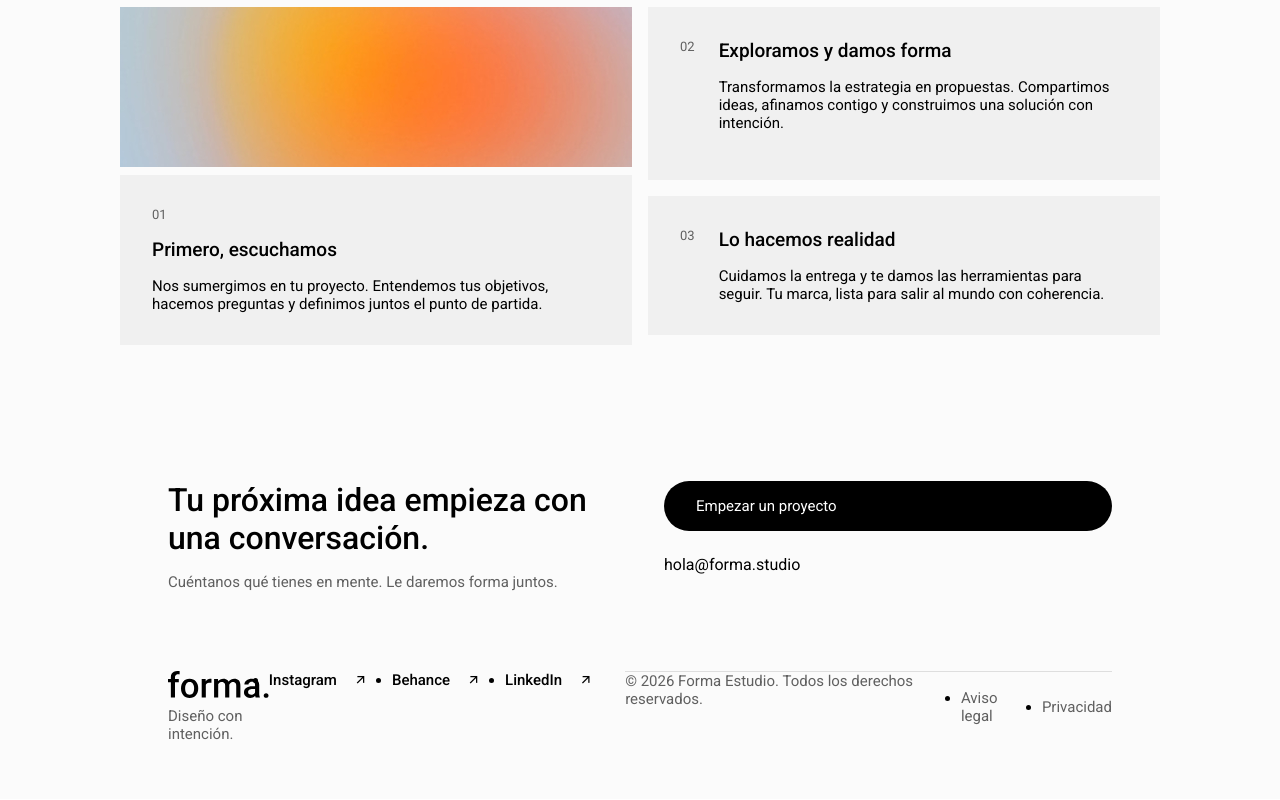
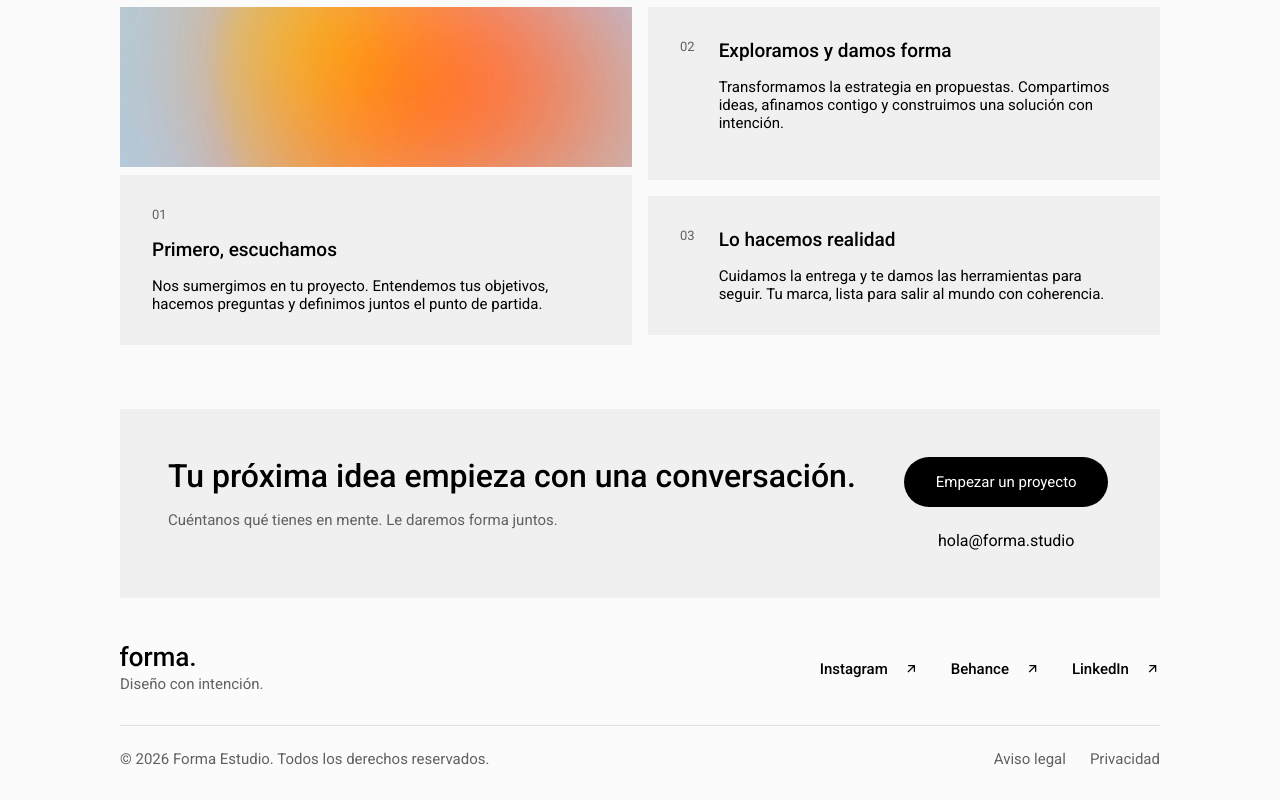
Before and after one commit to lucasmarcru/Lucas---dise-o-web---octubre-2026, a plain HTML site: page maquetacion dificil/index.html in a window 1280 px wide. Shown: the part 1894-2694 px from the top of the page. Drawn offline with nearby package versions, Linux system fonts and the light colour scheme.

Commit message:
maquetacion dificil

```diff
--- a/maquetacion dificil/css/index.css
+++ b/maquetacion dificil/css/index.css
@@ -64,6 +64,10 @@ h3 {
 p {
     font-size: 15px;
     font-weight: 400;
+}
+
+ul{
+    list-style: none;
 }
 
 .big {
@@ -325,55 +329,80 @@ p {
 
 /* Footer */
 
-.footer{
-    padding: var(--space-md);
+.footer {
+    padding: 0 var(--space-md);
     background-color: var(--color-bg);
 }
-.footer__block{
+
+.footer__block {
     display: flex;
     flex-direction: column;
 }
-.footer__contact{
+
+.footer__contact {
     display: flex;
-    padding:var(--space-xl);
-    gap:var(--space-xl);
+    padding: var(--space-xl);
+    background-color: var(--color-light-grey);
+    gap: var(--space-xl);
     flex-wrap: wrap;
 }
-.footer__contact-content{
+
+.footer__contact-content {
     display: flex;
     flex-direction: column;
     gap: var(--space-xs);
-flex: 1 1 300px;
 }
-.footer__contact-buttons{
+
+.footer__contact-buttons {
     display: flex;
     flex-direction: column;
-gap:var(--space-md);
-flex: 1 1 300px;
+    align-items: center;
+    gap: var(--space-md);
 }
-.footer__foot{
+
+.footer__foot {
     display: flex;
-padding: var(--space-lg)var(--space-xl);
+    flex-direction: column;
+    padding: var(--space-xl) 0 var(--space-lg) 0;
     gap: var(--space-lg);
+    flex-wrap: wrap;
 }
-.footer__foot-top{
+
+.footer__foot-top {
     display: flex;
     justify-content: space-between;
+    align-items: center;
+
 }
-.footer__foot-brand{
+.footer__foot-top img{
+    max-width: 75px;
+
+
+}
+
+.footer__foot-brand {
     display: flex;
     flex-direction: column;
     gap: var(--space-xxs);
+
+
 }
-.footer__foot-nav{
+
+.footer__foot-nav {
     display: flex;
-gap: var(--space-md);
+    gap: var(--space-lg);
+
+
 }
-.footer__foot-legal{
+
+.footer__foot-legal {
     display: flex;
+    justify-content: space-between;
+    padding-top: var(--space-md);
     border-top: 1px solid var(--color-border);
 }
-.footer-foot-legal-links{
+
+.footer-foot-legal-links {
     display: flex;
     align-items: center;
     gap: var(--space-md);
```
Also changed, not shown: maquetacion dificil/index.html (indentation only). Lines whose indentation alone changed are shown as unchanged.
